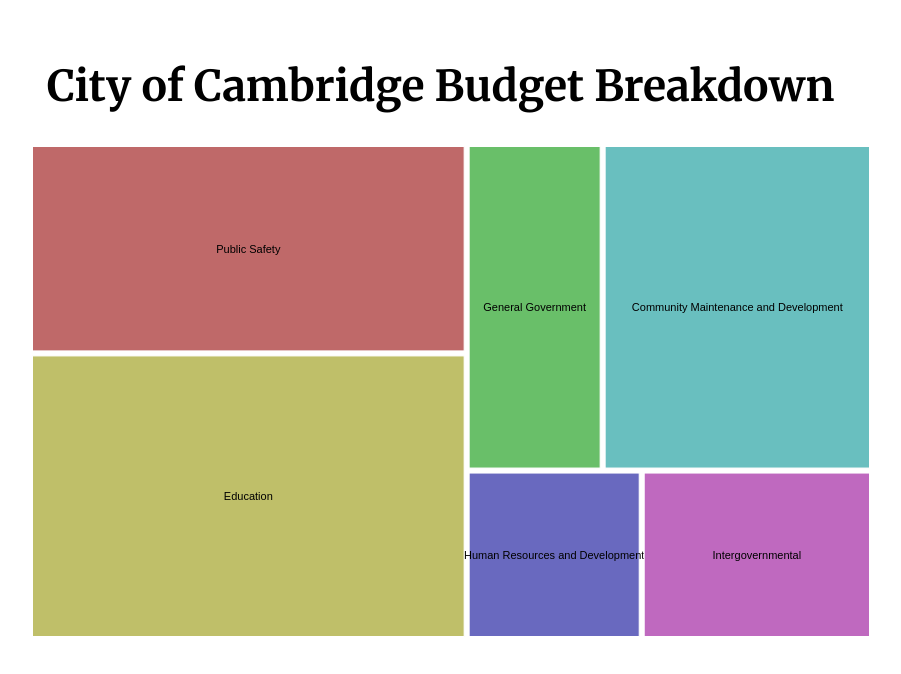
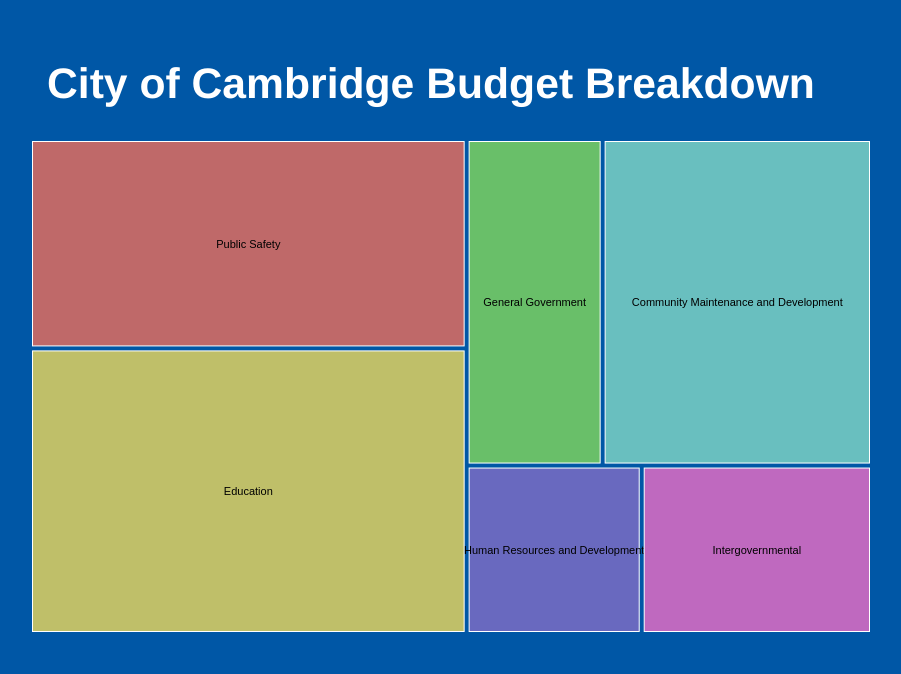
Before and after one commit to dana-bullister/data-driven-citizen, a plain HTML site: page index.html in a window 1280 px wide. Shown: the whole page, without its empty margins (3-904 px from the left). Drawn offline with Linux system fonts and the light colour scheme.

Commit message:
set font, colors

```diff
--- a/style.css
+++ b/style.css
@@ -8,13 +8,15 @@
 
 html, body {
   margin: 0px;
+  background-color: rgb(0,87,166);
   padding: 15px;
-  font-family: "Merriweather", serif;
+  font-family: "Helvetica", serif;
 }
 
 h1 {
   padding-left: 20px;
   font-size: 32pt;
+  color: white;
 }
 
 #descr-txt p {
```
